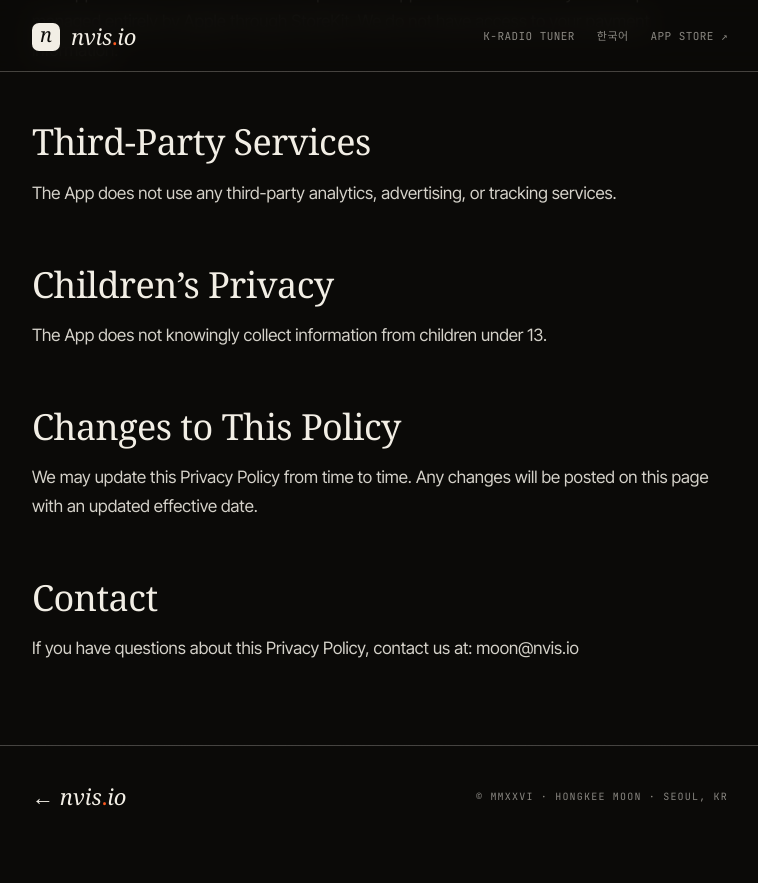
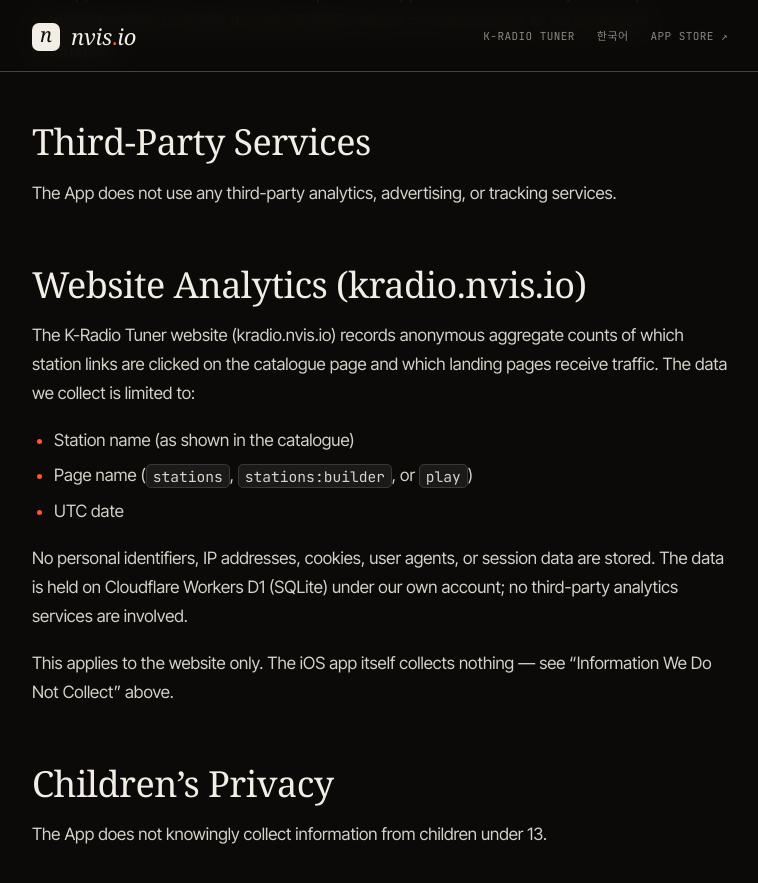
Before and after one commit to nvisio/kradio, a Jekyll site: the page built from privacy-policy.md, in a window 1280 px wide and 900 px high, scrolled down 1441 px. Shown: the top 883 px of the window, without its empty margins (260-1018 px from the left). Built offline with Jekyll 4.4.1, drawn with Linux system fonts in a browser that asks for light colours; some web fonts are replaced; before the commit the page ends 2297 px from its top, so only the background shows below that.

Commit message:
🔒 docs: disclose website click analytics (EN)

```diff
--- a/privacy-policy.md
+++ b/privacy-policy.md
@@ -42,6 +42,23 @@
 
 The App does not use any third-party analytics, advertising, or tracking services.
 
+## Website Analytics (kradio.nvis.io)
+
+The K-Radio Tuner website (kradio.nvis.io) records anonymous aggregate counts
+of which station links are clicked on the catalogue page and which landing
+pages receive traffic. The data we collect is limited to:
+
+- Station name (as shown in the catalogue)
+- Page name (`stations`, `stations:builder`, or `play`)
+- UTC date
+
+No personal identifiers, IP addresses, cookies, user agents, or session data
+are stored. The data is held on Cloudflare Workers D1 (SQLite) under our own
+account; no third-party analytics services are involved.
+
+This applies to the website only. The iOS app itself collects nothing — see
+"Information We Do Not Collect" above.
+
 ## Children's Privacy
 
 The App does not knowingly collect information from children under 13.
```
